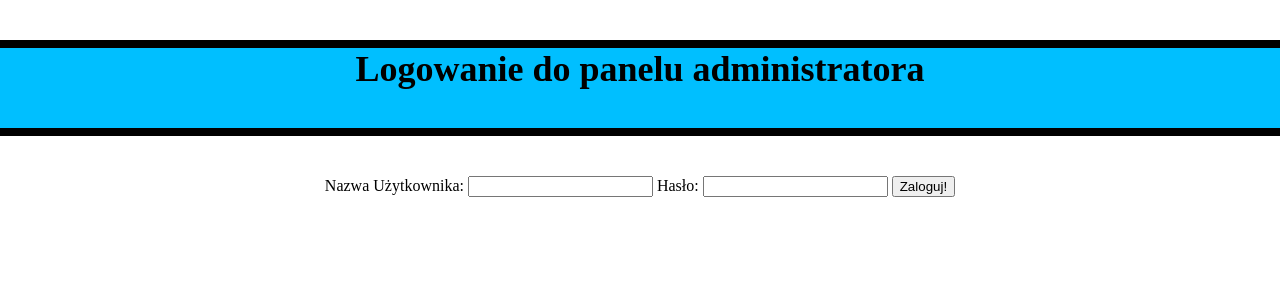
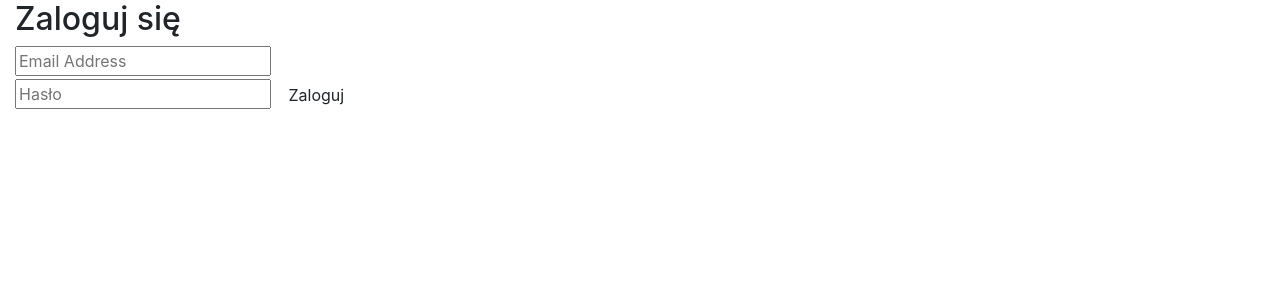
Before and after one commit to Shadow0627/test, a PHP site: page /cms_testv1/index.php in a window 1280 px wide. Shown: the top 300 px of the page. Run offline with PHP 8.4, Linux system fonts and the light colour scheme.

Commit message:
next commit

```diff
--- a/cms_testv1/index.php
+++ b/cms_testv1/index.php
@@ -1,13 +1,16 @@
 <?php
-include('scr/class/start.php');
+include('../src/class/init.php');
 session_start();
-error_reporting(-1);
-if(isset($_SESSION['admincms']))
+if(isset($_SESSION['admin']))
 {
-    include('scr/inc/admincms.php');
+    if($_SESSION['admin'] == 15)
+    {
+        include('../src/include/adminpanel.php');
+    }
 }
 else
-{
-    include('scr/inc/logintocms.php');
-}
+    {
+        include('../src/include/logintocms.php');
+    }
+
 ?>
--- a/cms_testv1/scr/class/cms_f.php
+++ /dev/null
@@ -1,24 +0,0 @@
-<?php
-class Cms_F{
-private $db;
-
-public function __construct($db)
-{
-    $this->db = $db;
-}
-
-public function mailtoall($content)
-{
-    $sql= 'SELECT user_email FROM USER';
-    $stmt = $this->db->prepare($sql);
-    $stmt->execute();
-    while($return = $stmt->fetch(PDO::FETCH_ASSOC))
-    {
-        mail($return['user_email'], 'wiadomosc ze strony', $content);
-    }
-}
-
-
-
-}
-?>
--- a/cms_testv1/scr/class/db.php
+++ /dev/null
@@ -1,13 +0,0 @@
-
-<?php
-$db_access = [  'host' => 'localhost',
-'username' => 'badboy_pporwit',
-'password' => 'C6b1]@J1g)_1L8%',
-'database' => 'badboy_ppartner'];
-
-try {
-    $database = new PDO ("mysql:host={$db_access['host']};dbname={$db_access['database']}", $db_access['username'], $db_access['password']);
-    $database->setAttribute(PDO::ATTR_ERRMODE, PDO::ERRMODE_EXCEPTION);
-} catch (PDOException $e) {
-    array_push($errors, $e->getMessage());
-}
--- a/cms_testv1/scr/class/start.php
+++ /dev/null
@@ -1,7 +0,0 @@
-<?php include('db.php');
-include('user.php');
-include('cms_f.php');
-
-$user =new User($database);
-$cms_f = new Cms_F($database);
-?>
--- a/cms_testv1/scr/inc/logintocms.php
+++ /dev/null
@@ -1,30 +0,0 @@
-
-<!DOCTYPE html>
-<html lang='pl'>
-    <head>
-        <title>Logowanie do panelu administratora</title>
-        <link rel='stylesheet' href='scr/style/index.css'>
-        <meta charset='utf-8'>
-    </head>
-    <body>
-        <div class='top'>
-        <h2>Logowanie do panelu administratora</h2>
-        </div>
-        <form class='top-form' method='POST'>
-        <lable for='name'>Nazwa Użytkownika: </lable>
-        <input type="text" name='name' id='name'>
-        <lable for='pass'>Hasło: </lable>
-        <input type='password' name='pass' id='pass'>
-        <input type='submit' name='go' value='Zaloguj!'>
-    </body>
-</html>
-
-
-<?php
-if(isset($_POST['go']))
-{
-$name = $_POST['name'];
-$pass = $_POST['pass'];
-$user->login($name, $pass);
-}
-?>
--- a/cms_testv1/scr/style/index.css
+++ /dev/null
@@ -1,31 +0,0 @@
-body
-{
-    margin: 0px !important;
-    padding: 0px !important;
-}
-.top
-{
-    width: 100%;
-    height: 10vh;
-    font-size: 3vh;
-    text-align: center;
-    background-color: deepskyblue;
-    border-top: 1vh solid black;
-    border-bottom: 1vh solid black;
-    margin-top: 5vh;
-    margin-bottom: 5vh;
-    justify-items: center;
-}
-
-.top h2
-{
-    margin:auto;
-    padding:auto;
-}
-
-.top-form
-{
-    width:50%;
-    margin-left:25%;
-    text-align: center;
-}
--- a/src/class/user.php
+++ b/src/class/user.php
@@ -525,5 +525,37 @@ TD[class="buttonContent"] A {
         }
 
 
-    }
+	}
+
+	public function loginadmin($email, $pass)
+	{
+		$sql = 'SELECT * FROM USER WHERE user_email = ? AND user_pass = ?';
+        $stmt = $this->db->prepare($sql);
+        $pass = sha1($pass);
+        $stmt->execute([$name, $pass]);
+        $return = $stmt->fetch(PDO::FETCH_ASSOC);
+        if($stmt->rowcount() == 1)
+        {
+                if($return['user_type'] == 0)
+                {
+					$_SESSION['user_id'] = $return['user_id'];
+					$_SESSION['zalogowany'] = 'Nie';
+                    header('Refresh:0; url=../index.php');
+				}
+				else
+				{
+					$_SESSION['name'] = $return['user_relation_number'];
+					$_SESSION['zalogowany'] = 'Tak';
+					$_SESSION['user_id'] = $return['user_id'];
+					$_SESSION['admin'] = 15;
+					header("Refresh:0");
+				}
+
+        }
+        else
+        {
+			$_SESSION['error'] = "błędne dane logowania !";
+			header('Location: ../index.php');
+        }
+	}
 }
--- /dev/null
+++ b/src/include/adminpanel.php
@@ -0,0 +1 @@
+admin
--- /dev/null
+++ b/src/include/logintocms.php
@@ -0,0 +1,33 @@
+<!DOCTYPE html>
+<html lang="en">
+<head>
+    <meta charset="UTF-8">
+    <meta name="viewport" content="width=device-width, initial-scale=1.0">
+    <title>Logowanie</title>
+    <link rel="stylesheet" href="https://stackpath.bootstrapcdn.com/bootstrap/4.5.0/css/bootstrap.min.css" integrity="sha384-9aIt2nRpC12Uk9gS9baDl411NQApFmC26EwAOH8WgZl5MYYxFfc+NcPb1dKGj7Sk" crossorigin="anonymous">
+
+</head>
+<body>
+<div class="col-sm-4">
+
+					<div class="login-form"><!--login form-->
+						<h2>Zaloguj się</h2>
+						<form action="" method="POST">
+							<input name="email" type="email" required placeholder="Email Address" />
+							<input name="password" type="password" required placeholder="Hasło"/>
+							<input type="submit" name='login' class="btn btn-default" value='Zaloguj'>
+						</form>
+					</div><!--/login form-->
+				</div>
+			</div>
+		</div>
+	</section>
+</body>
+</html>
+
+<?php
+if(isset($_POST['login']))
+{
+$user->loginadmin($_POST['email'], $_POST['password']);
+}
+?>
```
Also changed, not shown: cms_testv1/scr/class/user.php (deleted, +0 -37 lines), cms_testv1/scr/inc/admincms.php (deleted, +0 -51 lines), cms_testv1/scr/style/adminpanel.css (deleted, +0 -19 lines).
